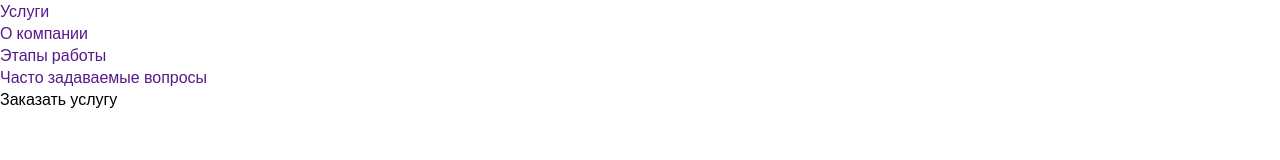
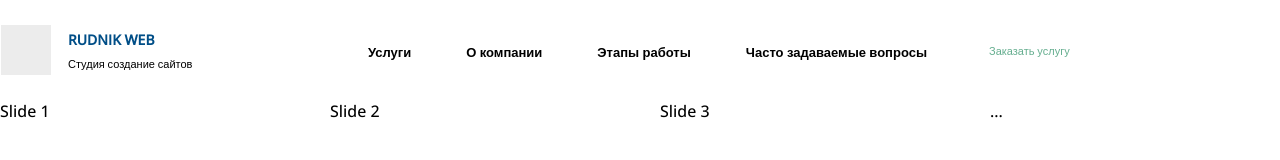
Before and after one commit to rudkik/bisness, a website built with webpack: page index.html in a window 1280 px wide. Built offline with nearby package versions, Linux system fonts and the light colour scheme; files whose address does not match are found by name.

Commit message:
сверстал шапку начал сладйер

```diff
--- a/index.html
+++ b/index.html
@@ -16,7 +16,7 @@
 <body>
 <header>
     <div class="logo"></div>
-    <div class="title_logo"></div>
+    <div class="title_logo"><p>RUDNIK WEB</p><a href="">Студия создание сайтов</a></div>
     <div class="haeder_menu">
         <ul class="menu">
             <li><a href="">Услуги</a></li>
@@ -29,13 +29,33 @@
         <div class="button_zaivka" id="zaivka_1">Заказать услугу</div>
     </div>
     <div class="icons">
-        <div class="vk"></div>
-        <div class="inst"></div>
-        <div class="tg"></div>
+        <div class="vk"><a href=""></a></div>
+        <div class="inst"><a href=""></a></div>
+        <div class="tg"><a href=""></a></div>
     </div>
 </header>
 <div class="slider_section">
-    <div class="block"></div>
+    <div class="block">
+        <div class="swiper-container">
+            <!-- Additional required wrapper -->
+            <div class="swiper-wrapper">
+                <!-- Slides -->
+                <div class="swiper-slide">Slide 1</div>
+                <div class="swiper-slide">Slide 2</div>
+                <div class="swiper-slide">Slide 3</div>
+                ...
+            </div>
+            <!-- If we need pagination -->
+            <div class="swiper-pagination"></div>
+
+            <!-- If we need navigation buttons -->
+            <div class="swiper-button-prev"></div>
+            <div class="swiper-button-next"></div>
+
+            <!-- If we need scrollbar -->
+            <div class="swiper-scrollbar"></div>
+        </div>
+    </div>
 </div>
 <div class="produt_sectio">
     <div class="block"></div>
--- a/src/js/index.js
+++ b/src/js/index.js
@@ -19,6 +19,30 @@ Swiper.use([Navigation, Pagination, Autoplay, EffectFade, Thumbs]);
             });
         });
 
+
+        const swiper = new Swiper('.swiper-container', {
+            // Default parameters
+            slidesPerView: 1,
+            spaceBetween: 10,
+            // Responsive breakpoints
+            breakpoints: {
+                // when window width is >= 320px
+                320: {
+                    slidesPerView: 2,
+                    spaceBetween: 20
+                },
+                // when window width is >= 480px
+                480: {
+                    slidesPerView: 3,
+                    spaceBetween: 30
+                },
+                // when window width is >= 640px
+                640: {
+                    slidesPerView: 4,
+                    spaceBetween: 40
+                }
+            }
+        })
     });
 
 })(jQuery);
--- a/src/scss/helpers/_vars.scss
+++ b/src/scss/helpers/_vars.scss
@@ -1,3 +1,3 @@
-$blue: #3498db;
-$gray: #999;
-$main_color: #2965FF;
+$blue: #004E87;
+$word: #000;
+$zaivka: #65AE8F;
--- a/src/scss/style.scss
+++ b/src/scss/style.scss
@@ -4,10 +4,109 @@
 @import "../../node_modules/swiper/swiper";
 @import "../../node_modules/swiper/components/effect-fade/effect-fade";
 @import "../../node_modules/swiper/components/thumbs/thumbs";
-@import url('https://fonts.googleapis.com/css2?family=Open+Sans:wght@300&display=swap');
+@import url('https://fonts.googleapis.com/css2?family=Open+Sans:wght@500&display=swap');
 *{
   font-family: 'Open Sans', sans-serif;
 }
 body {
+  header{
+    display: flex;
+    width: 100%;
+    max-width: 1278px;
+    height: 100px;
+    margin: 0 auto;
+    align-items: center;
+    .logo{
+      width: 50px;
+      height: 50px;
+      background-color: #ececec;
+      margin-right: 17px;
+    }
+    .title_logo{
+      width: 150px;
+      a{
+        color: $word;
+        font-size: 11px;
+      }
+      p{
+        font-size: 14px;
+        color: $blue;
+        font-weight: 700;
+      }
+    }
+    .haeder_menu{
+      width: 100%;
+      max-width: 569px;
+      display: block;
+      margin-left: 140px;
+      margin-right: 50px;
+      .menu{
+        float: right;
+        display: flex;
+        li{
+          margin-left: 55px;
+          &:nth-of-type(1){
+            margin-left: 0;
+          }
+          a{
+            font-size: 13px;
+            color: $word;
+            font-weight: 600;
+          }
+        }
+      }
+    }
+    .zaivka{
+      .button_zaivka{
+        padding: 5px 12px;
+        color: $zaivka;
+        font-size: 11px;
+        background-color: white;
+      }
+    }
+    .icons{
+      margin-left: 85px;
+      display: flex;
+      .vk{
+        a{
+          margin-right: 20px;
+          background-position: 50%;
+          background-repeat: no-repeat;
+          position: relative;
+          display: block;
+          width: 20px;
+          height: 20px;
+          background-image: url("../img/vk.svg");
+          background-size: 20px;
+        }
+      }
+      .tg{
+        a{
+          background-position: 50%;
+          background-repeat: no-repeat;
+          position: relative;
+          display: block;
+          width: 20px;
+          height: 20px;
+          background-image: url("../img/tg.svg");
+          background-size: 20px;
+        }
+      }
+      .inst{
+        a{
+          margin-right: 20px;
+          background-position: 50%;
+          background-repeat: no-repeat;
+          position: relative;
+          display: block;
+          width: 20px;
+          height: 20px;
+          background-image: url("../img/inst.svg");
+          background-size: 20px;
+        }
+      }
+    }
+
+  }
 
 }
```
